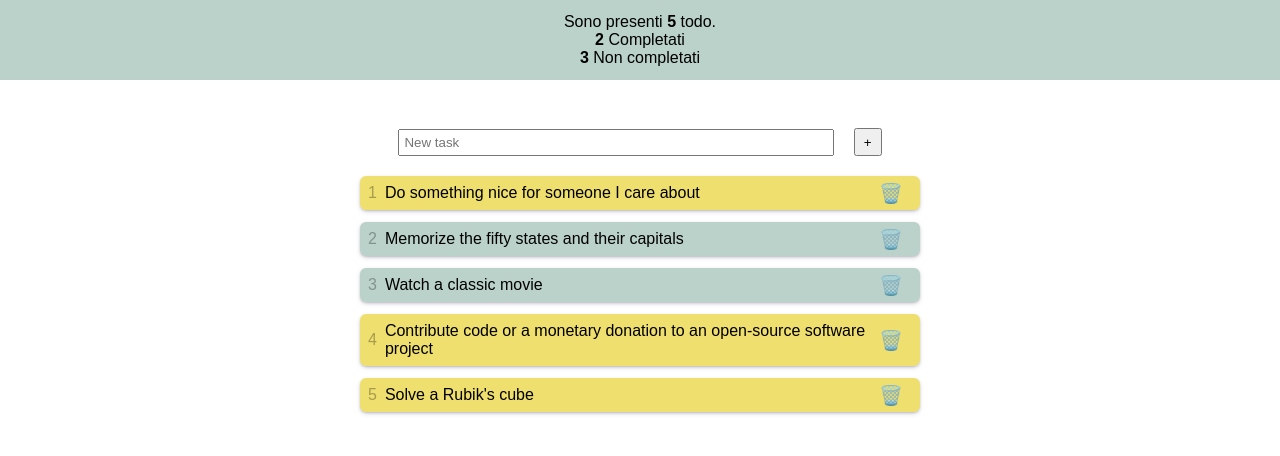
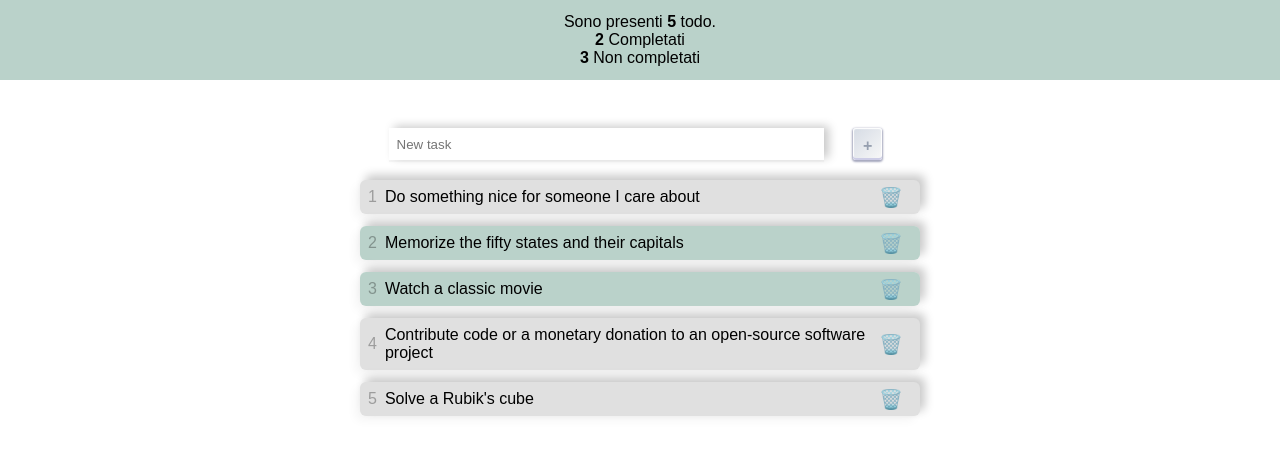
Before and after one commit to salvofalcone/todo-react, a Next.js app: page / in a window 1280 px wide. Shown: the top 456 px of the page. Built offline with nearby package versions, Linux system fonts and the light colour scheme.

Commit message:
fix: small style change

```diff
--- a/src/components/todo/index.module.scss
+++ b/src/components/todo/index.module.scss
@@ -11,11 +11,12 @@
   cursor: pointer;
   background-color: rgba(230, 203, 22, 0.616);
   transition: all 400ms ease-in-out;
-  box-shadow: rgba(50, 50, 93, 0.25) 0px 2px 5px -1px,
-    rgba(0, 0, 0, 0.3) 0px 1px 3px -1px;
+  border-radius: 6px;
+  background: #e0e0e0;
+  box-shadow: 5px -5px 10px #cacaca, -5px 5px 10px #f6f6f6;
 
   &__Id {
-    color: rgba(0, 0, 0, 0.3)
+    color: rgba(0, 0, 0, 0.3);
   }
 
   &__Remove {
--- a/src/components/todoList/index.module.scss
+++ b/src/components/todoList/index.module.scss
@@ -13,14 +13,41 @@
     gap: 20px;
 
     &__Input {
-      padding: 4px;
+      padding: 8px;
       width: 80%;
+      height: 2rem;
+      box-shadow: 5px -2px 10px #cacaca, 0 2px 1px #f6f6f6;
+      border: none;
+      border-radius: px;
     }
 
     &__Button {
-      width: 28px;
-      height: 28px;
+      --key-text-color: #969faf;
+      --docsearch-key-shadow: inset 0 -2px 0 0 #cdcde6, inset 0 0 1px 1px #fff,
+        0 1px 2px 1px rgba(30, 35, 90, 0.4);
+      --docsearch-key-gradient: linear-gradient(-225deg, #d5dbe4, #f8f8f8);
+      border: none;
+      background: var(--docsearch-key-gradient);
+      border-radius: 3px;
+      box-shadow: var(--docsearch-key-shadow);
+      color: var(--key-text-color);
+      height: 2rem;
+      text-align: center;
+      padding: 0.6rem;
+      margin: 0 0.6rem;
+      display: inline-block;
+      text-transform: uppercase;
+      font-weight: bold;
+      font-size: 1rem;
+      min-width: 1rem;
+      line-height: 1rem;
+      user-select: none;
+
       cursor: pointer;
+
+      &:active {
+        transform: scale(0.96);
+      }
     }
   }
 }
--- a/src/styles/Home.module.scss
+++ b/src/styles/Home.module.scss
@@ -1,31 +1,8 @@
-.TodoList {
-  // display: flex;
-  // justify-content: center;
-  // flex-wrap: wrap;
-  // gap: 12px;
-
-  max-width: 600px;
-
-  margin: 0 auto;
-  margin-top: 20px;
-  padding: 20px;
-
-  &__Form {
-    padding: 8px;
-    display: flex;
-    align-items: center;
-    justify-content: center;
-    gap: 20px;
-
-    &__Input {
-      padding: 4px;
-      width: 80%;
-    }
-
-    &__Button {
-      width: 28px;
-      height: 28px;
-      cursor: pointer;
-    }
-  }
+.Main {
+  height: 100vh;
+//   background-image: url("../../public/download.jpeg");
+//   background-size: cover;
+//   background-repeat: no-repeat;
+//   background-position: center center;
+//
 }
--- a/src/styles/globals.css
+++ b/src/styles/globals.css
@@ -5,6 +5,7 @@
 }
 
 body {
+  height: 100vh;
   font-size: 16px;
   font-family: "Montserrat", sans-serif;
   max-width: 1440px;
```
Also changed, not shown: public/download.jpeg (added).
